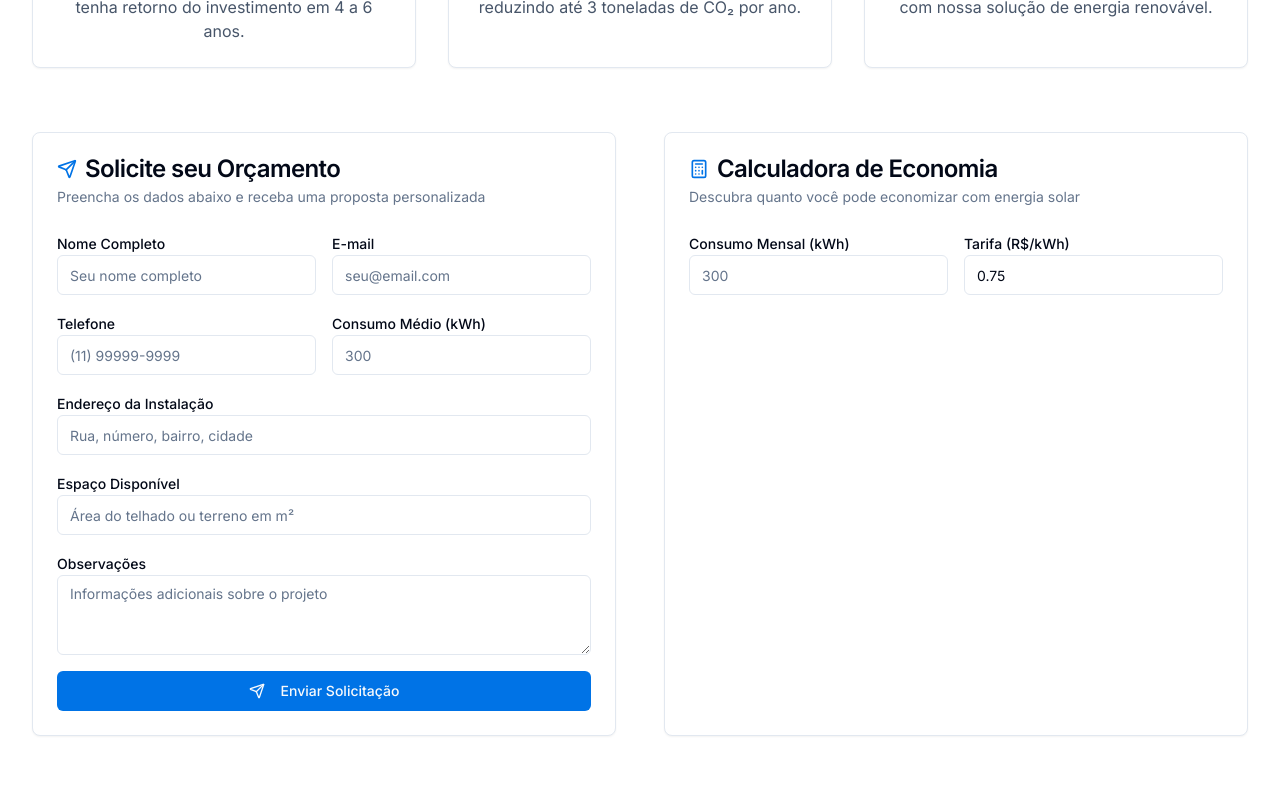
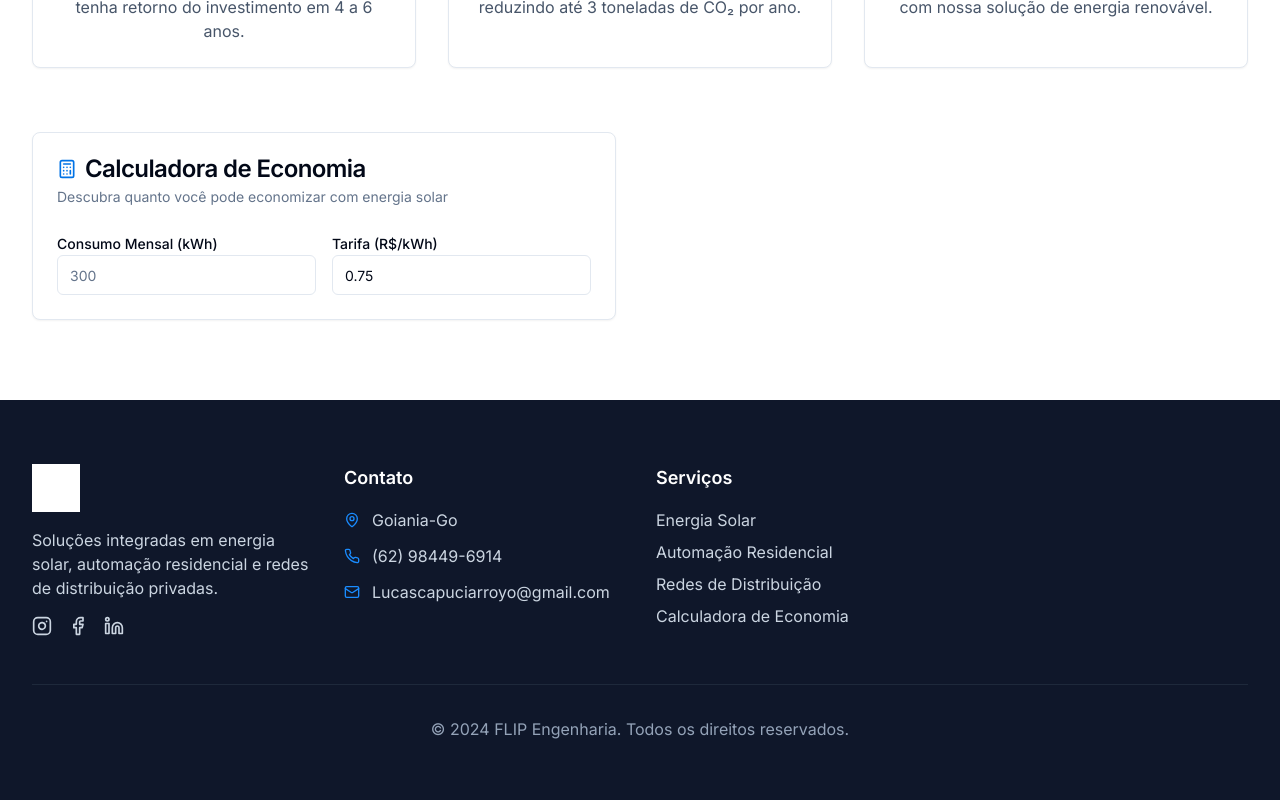
Before and after one commit to Lucas-capuci/flip-energia-digital, a React (Vite) app: page / in a window 1280 px wide. Shown: the part 4140-4940 px from the top of the page. Built offline with nearby package versions, Linux system fonts and the light colour scheme.

Commit message:
Visual edit in Lovable
Edited UI in Lovable

```diff
--- a/src/components/SolarSection.tsx
+++ b/src/components/SolarSection.tsx
@@ -1,4 +1,3 @@
-
 import React, { useState } from 'react';
 import { Sun, TrendingDown, Leaf, Home, Calculator, Send } from 'lucide-react';
 import { Button } from './ui/button';
@@ -6,7 +5,6 @@ import { Input } from './ui/input';
 import { Label } from './ui/label';
 import { Textarea } from './ui/textarea';
 import { Card, CardContent, CardDescription, CardHeader, CardTitle } from './ui/card';
-
 const SolarSection = () => {
   const [formData, setFormData] = useState({
     nome: '',
@@ -17,20 +15,22 @@ const SolarSection = () => {
     espaco: '',
     observacoes: ''
   });
-
   const [calculatorData, setCalculatorData] = useState({
     consumo: '',
     tarifa: '0.75'
   });
-
   const handleFormChange = (e: React.ChangeEvent<HTMLInputElement | HTMLTextAreaElement>) => {
-    setFormData({ ...formData, [e.target.name]: e.target.value });
+    setFormData({
+      ...formData,
+      [e.target.name]: e.target.value
+    });
   };
-
   const handleCalculatorChange = (e: React.ChangeEvent<HTMLInputElement>) => {
-    setCalculatorData({ ...calculatorData, [e.target.name]: e.target.value });
+    setCalculatorData({
+      ...calculatorData,
+      [e.target.name]: e.target.value
+    });
   };
-
   const calculateSavings = () => {
     const consumoMensal = parseFloat(calculatorData.consumo) || 0;
     const tarifa = parseFloat(calculatorData.tarifa) || 0;
@@ -51,11 +51,8 @@ const SolarSection = () => {
       co2Reducao
     };
   };
-
   const savings = calculateSavings();
-
-  return (
-    <section id="energia-solar" className="py-20 bg-white">
+  return <section id="energia-solar" className="py-20 bg-white">
       <div className="max-w-7xl mx-auto px-4 sm:px-6 lg:px-8">
         {/* Header */}
         <div className="text-center mb-16">
@@ -123,105 +120,7 @@ const SolarSection = () => {
 
         <div className="grid grid-cols-1 lg:grid-cols-2 gap-12">
           {/* Quote Form */}
-          <Card>
-            <CardHeader>
-              <CardTitle className="flex items-center">
-                <Send className="h-5 w-5 mr-2 text-flip-blue-500" />
-                Solicite seu Orçamento
-              </CardTitle>
-              <CardDescription>
-                Preencha os dados abaixo e receba uma proposta personalizada
-              </CardDescription>
-            </CardHeader>
-            <CardContent className="space-y-4">
-              <div className="grid grid-cols-1 md:grid-cols-2 gap-4">
-                <div>
-                  <Label htmlFor="nome">Nome Completo</Label>
-                  <Input
-                    id="nome"
-                    name="nome"
-                    value={formData.nome}
-                    onChange={handleFormChange}
-                    placeholder="Seu nome completo"
-                  />
-                </div>
-                <div>
-                  <Label htmlFor="email">E-mail</Label>
-                  <Input
-                    id="email"
-                    name="email"
-                    type="email"
-                    value={formData.email}
-                    onChange={handleFormChange}
-                    placeholder="seu@email.com"
-                  />
-                </div>
-              </div>
 
-              <div className="grid grid-cols-1 md:grid-cols-2 gap-4">
-                <div>
-                  <Label htmlFor="telefone">Telefone</Label>
-                  <Input
-                    id="telefone"
-                    name="telefone"
-                    value={formData.telefone}
-                    onChange={handleFormChange}
-                    placeholder="(11) 99999-9999"
-                  />
-                </div>
-                <div>
-                  <Label htmlFor="consumo">Consumo Médio (kWh)</Label>
-                  <Input
-                    id="consumo"
-                    name="consumo"
-                    type="number"
-                    value={formData.consumo}
-                    onChange={handleFormChange}
-                    placeholder="300"
-                  />
-                </div>
-              </div>
-
-              <div>
-                <Label htmlFor="endereco">Endereço da Instalação</Label>
-                <Input
-                  id="endereco"
-                  name="endereco"
-                  value={formData.endereco}
-                  onChange={handleFormChange}
-                  placeholder="Rua, número, bairro, cidade"
-                />
-              </div>
-
-              <div>
-                <Label htmlFor="espaco">Espaço Disponível</Label>
-                <Input
-                  id="espaco"
-                  name="espaco"
-                  value={formData.espaco}
-                  onChange={handleFormChange}
-                  placeholder="Área do telhado ou terreno em m²"
-                />
-              </div>
-
-              <div>
-                <Label htmlFor="observacoes">Observações</Label>
-                <Textarea
-                  id="observacoes"
-                  name="observacoes"
-                  value={formData.observacoes}
-                  onChange={handleFormChange}
-                  placeholder="Informações adicionais sobre o projeto"
-                  rows={3}
-                />
-              </div>
-
-              <Button className="w-full bg-flip-blue-500 hover:bg-flip-blue-600">
-                <Send className="h-4 w-4 mr-2" />
-                Enviar Solicitação
-              </Button>
-            </CardContent>
-          </Card>
 
           {/* Calculator */}
           <Card>
@@ -238,31 +137,15 @@ const SolarSection = () => {
               <div className="grid grid-cols-1 md:grid-cols-2 gap-4">
                 <div>
                   <Label htmlFor="calc-consumo">Consumo Mensal (kWh)</Label>
-                  <Input
-                    id="calc-consumo"
-                    name="consumo"
-                    type="number"
-                    value={calculatorData.consumo}
-                    onChange={handleCalculatorChange}
-                    placeholder="300"
-                  />
+                  <Input id="calc-consumo" name="consumo" type="number" value={calculatorData.consumo} onChange={handleCalculatorChange} placeholder="300" />
                 </div>
                 <div>
                   <Label htmlFor="calc-tarifa">Tarifa (R$/kWh)</Label>
-                  <Input
-                    id="calc-tarifa"
-                    name="tarifa"
-                    type="number"
-                    step="0.01"
-                    value={calculatorData.tarifa}
-                    onChange={handleCalculatorChange}
-                    placeholder="0.75"
-                  />
+                  <Input id="calc-tarifa" name="tarifa" type="number" step="0.01" value={calculatorData.tarifa} onChange={handleCalculatorChange} placeholder="0.75" />
                 </div>
               </div>
 
-              {calculatorData.consumo && (
-                <div className="mt-6 space-y-4">
+              {calculatorData.consumo && <div className="mt-6 space-y-4">
                   <div className="bg-flip-blue-50 p-4 rounded-lg">
                     <h4 className="font-semibold text-flip-gray-900 mb-3">Economia Estimada:</h4>
                     <div className="space-y-2">
@@ -302,14 +185,11 @@ const SolarSection = () => {
                       </span>
                     </div>
                   </div>
-                </div>
-              )}
+                </div>}
             </CardContent>
           </Card>
         </div>
       </div>
-    </section>
-  );
+    </section>;
 };
-
 export default SolarSection;
```
